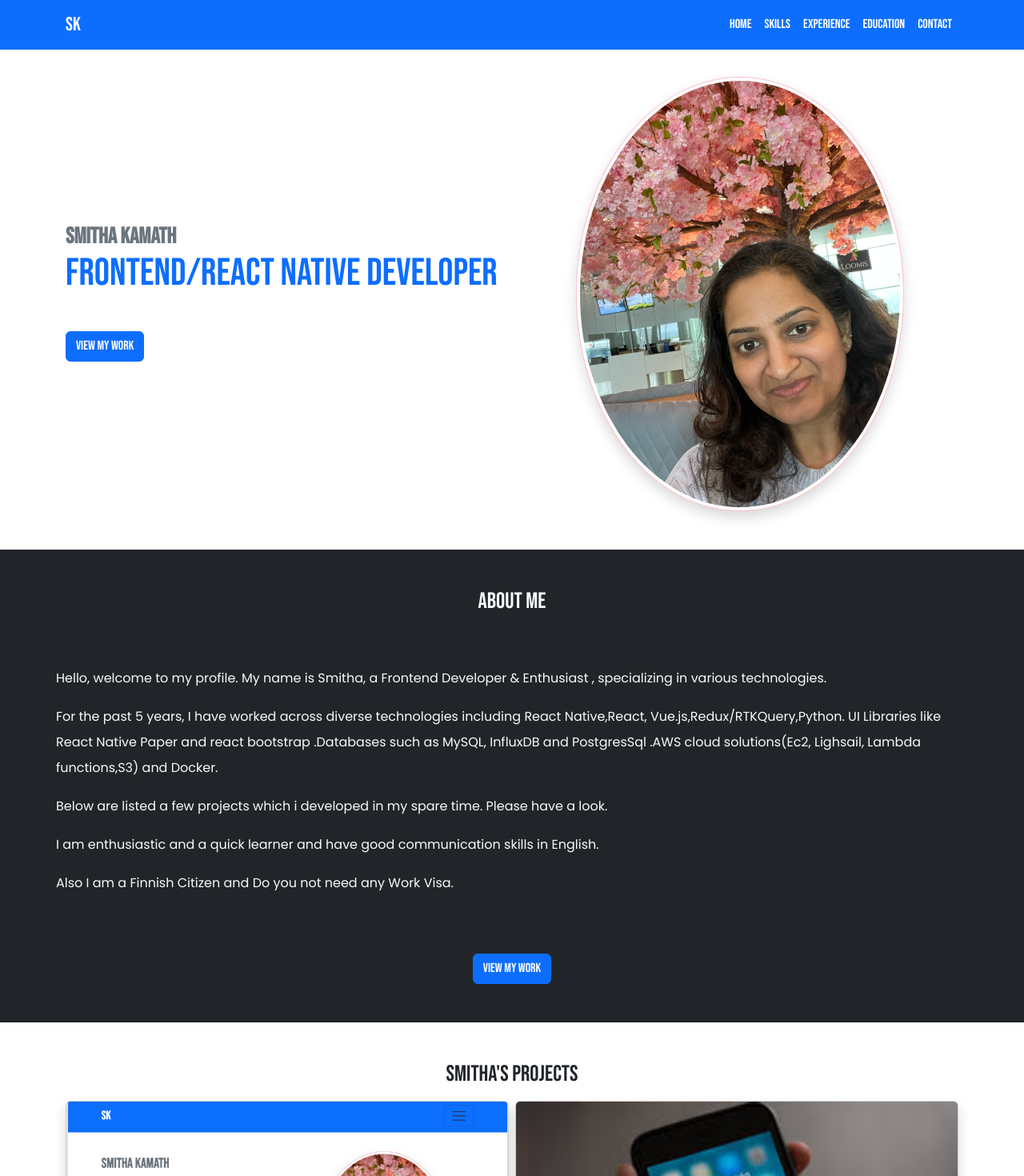
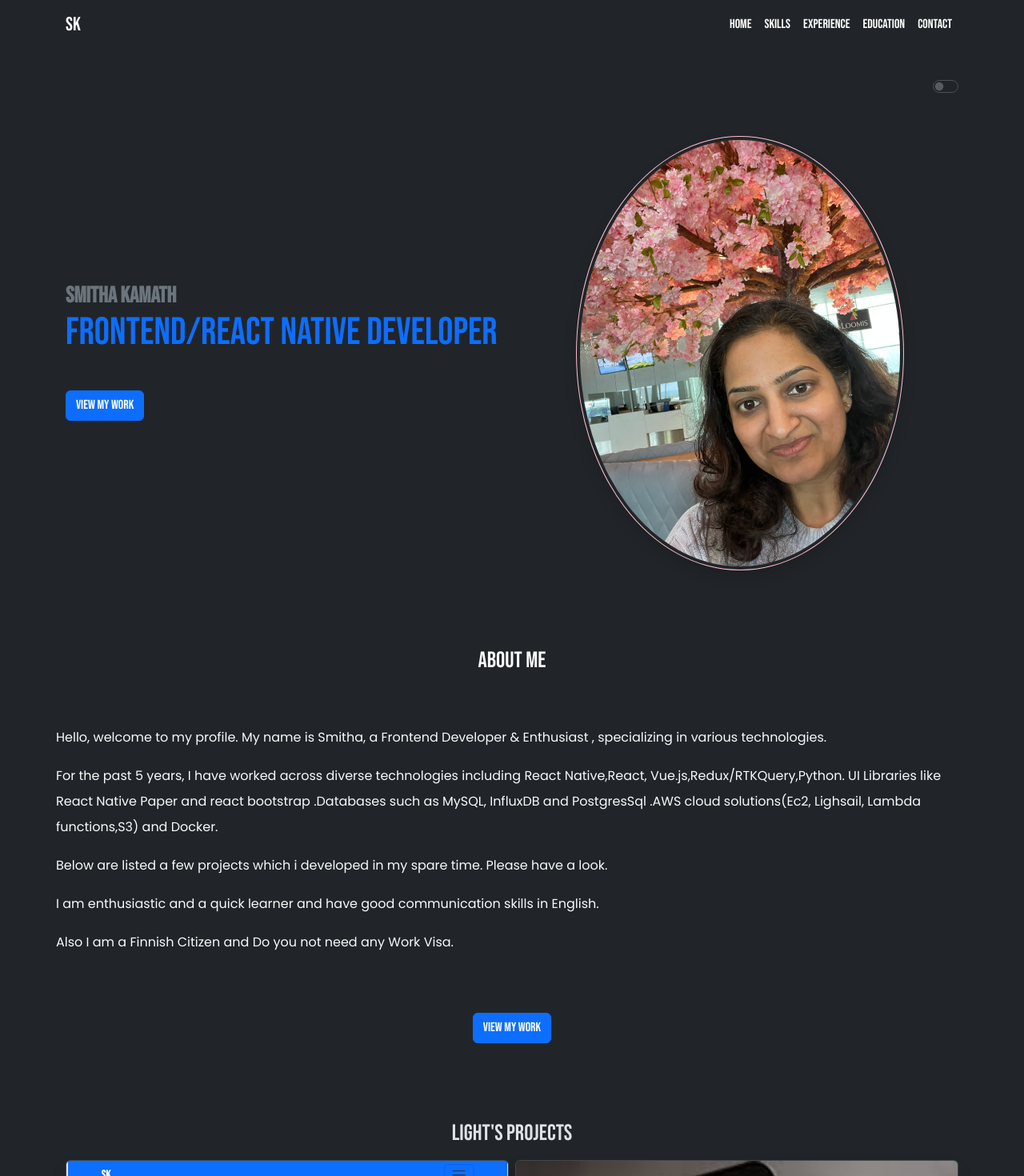
Before and after one commit to smitha-2020/reactAuthRtkQuery, a React (Vite) app: page / in a window 1280 px wide. Shown: the top 1470 px of the page at 80% size. Built offline with nearby package versions, Linux system fonts and the light colour scheme.

Commit message:
theme setup

```diff
--- a/index.html
+++ b/index.html
@@ -10,5 +10,6 @@
   <body>
     <div id="root"></div>
     <script type="module" src="/src/main.tsx"></script>
+    <script type="module" src="/src/js/main.js"></script>
   </body>
 </html>
--- a/src/assets/ProjectItems.tsx
+++ b/src/assets/ProjectItems.tsx
@@ -1,8 +1,6 @@
 import type { ProjectItemProps } from "../types/type";
 import Project1Img from "../assets/project1-img.jpg";
 import Project2Img from "../assets/project2-img.jpg";
-import Project3Img from "../assets/project3-img.jpg";
-import Project4Img from "../assets/project4-img.jpg";
 
 const ProjectsItems: ProjectItemProps[] = [
   {
@@ -18,7 +16,7 @@ const ProjectsItems: ProjectItemProps[] = [
     projectImg: Project2Img,
     projectTitle: "Project 2",
     projectDescription:
-      "Spearheaded the development of a cross-platform mobile app using React Native, enhancing user engagement.Collaborated with UI/UX designers(Figma) creating intuitive interface for iOS and Android.",
+      "Development of a cross-platform mobile app using React Native, creating intuitive interface for iOS and Android using component library to develop Theme and customise components.",
 
     projectLink: "https://github.com/smitha-2020/reactNative_examples",
   },
--- a/src/components/About.tsx
+++ b/src/components/About.tsx
@@ -3,7 +3,7 @@ import UIRowCenter from "./ui/UIRowCenter";
 
 const About = () => {
   return (
-    <div className="bg-dark text-light py-5 mb-5" id="about">
+    <div className="about text-light py-5 mb-5" id="about">
       <div className="container">
         <div className="row d-flex flex-column">
           <UIRowCenter style="col pb-5 fw-bolder">
--- a/src/components/Contact.tsx
+++ b/src/components/Contact.tsx
@@ -2,7 +2,7 @@ import UIRowCenter from "./ui/UIRowCenter";
 
 const Contact = () => {
   return (
-    <div className="bg-dark text-light py-5" id="contact">
+    <div className="contact text-light py-5" id="contact">
       <div className="container">
         <div className="row d-flex flex-column">
           <UIRowCenter style="col pb-5 fw-bolder">
--- a/src/components/Header.tsx
+++ b/src/components/Header.tsx
@@ -2,11 +2,34 @@ import ViewMyProjects from "./ViewMyProjects";
 import Image from "react-bootstrap/Image";
 import UIColumnCenter from "./ui/UIColumnCenter";
 import AuthorImg from "../assets/smitha_kamath.jpg";
+import { useContext } from "react";
+import { ThemeContext } from "./ThemeContextProvider";
 
 const Header = () => {
+  const appContext = useContext(ThemeContext);
+
+  const toggleTheme = () => {
+    appContext?.theme === "dark"
+      ? appContext?.setTheme("light")
+      : appContext?.setTheme("dark");
+
+    document.documentElement.setAttribute("data-bs-theme", appContext?.theme!);
+  };
+
   return (
     <header id="header" className={"pt-5"}>
       <div className="container">
+        <div className="row pt-5">
+          <div className="form-check form-switch d-flex flex-row justify-content-end">
+            <input
+              className="form-check-input"
+              type="checkbox"
+              role="switch"
+              id="flexSwitchCheckDefault"
+              onChange={toggleTheme}
+            />
+          </div>
+        </div>
         <div className="row">
           <UIColumnCenter style="flex-column align-items-start text-secondary py-5">
             <h3 className={"text-secondary fw-bold lh-1"}>SMITHA KAMATH</h3>
--- a/src/components/MyProjects.tsx
+++ b/src/components/MyProjects.tsx
@@ -8,7 +8,7 @@ const MyProjects = () => {
     <div id="projects">
       <div className="container card-main">
         <h3 className="mb-3 proj-card-title">
-          {appContext.toUpperCase()}'s Projects
+          {appContext?.theme.toUpperCase()}'s Projects
         </h3>
         <div className="row g-2">
           {ProjectsItems.map((proj) => (
--- a/src/components/NavigationBar.tsx
+++ b/src/components/NavigationBar.tsx
@@ -4,7 +4,7 @@ import Navbar from "react-bootstrap/Navbar";
 
 const NavigationBar = () => {
   return (
-    <Navbar expand="lg" fixed="top" bg="primary" data-bs-theme="light">
+    <Navbar expand="lg" fixed="top" className="navBar">
       <Container>
         <Navbar.Brand
           href="#home"
--- a/src/components/ThemeContextProvider.tsx
+++ b/src/components/ThemeContextProvider.tsx
@@ -1,9 +1,19 @@
-import { createContext, type ReactNode } from "react";
-export const ThemeContext = createContext("light");
+import { createContext, useState, type ReactNode } from "react";
+
+type ThemeContextProps = {
+  theme: string;
+  setTheme: React.Dispatch<React.SetStateAction<string>>;
+};
+
+interface CurrentUserContextType {
+  username: string;
+}
+export const ThemeContext = createContext<ThemeContextProps | null>(null);
 const ThemeContextProvider = ({ children }: { children: ReactNode }) => {
-  const name: string = "Smitha";
+  const [theme, setTheme] = useState("light");
+  const name = "Smitha";
 
-  return <ThemeContext value={name}>{children}</ThemeContext>;
+  return <ThemeContext value={{ theme, setTheme }}>{children}</ThemeContext>;
 };
 
 export default ThemeContextProvider;
--- /dev/null
+++ b/src/js/main.js
@@ -0,0 +1 @@
+document.documentElement.setAttribute("data-bs-theme", "dark");
--- a/src/scss/custom.scss
+++ b/src/scss/custom.scss
@@ -8,24 +8,41 @@
 @import "utilities";
 @import "functions";
 
-@function tint-color($color, $weight) {
-  @return mix(white, $color, $weight);
+$color-mode-type: data;
+
+@include color-mode(dark) {
+  .App {
+    .navBar {
+      background-color: var(--bs-gray-900);
+    }
+
+    a {
+      color: white !important;
+    }
+
+    .about,
+    .contact {
+      background-color: var(--bs-gray-900);
+    }
+  }
 }
 
-//custom color for existing theme
-//custom variable
-$custom-colors: (
-  "custom-color": tint-color(#0d6efd, 10%),
-);
+@include color-mode(light) {
+  .App {
+    .navBar {
+      background-color: var(--bs-gray);
+    }
+    a {
+      color: $secondary !important;
+    }
 
-//Merging existing to custom color
-$theme-colors: map-merge($theme-colors, $custom-colors);
+    .about,
+    .contact {
+      background-color: var(--bs-gray);
+    }
+  }
+}
 
-@import url("https://fonts.googleapis.com/css2?family=Bebas+Neue&family=Poppins:ital,wght@0,100;0,200;0,300;0,400;0,500;0,600;0,700;0,800;0,900;1,100;1,200;1,300;1,400;1,500;1,600;1,700;1,800;1,900&display=swap");
-
-* {
-  box-sizing: border-box;
-}
 .App {
   font-family: "Poppins", sans-serif;
 
@@ -38,10 +55,6 @@ $theme-colors: map-merge($theme-colors, $custom-colors);
     font-family: $font-stack;
     text-decoration: "underline";
   }
-  a {
-    color: $secondary !important;
-  }
-
   .custom-nav {
     @include flexPositioning(column, center);
     align-items: center;
@@ -53,6 +66,7 @@ $theme-colors: map-merge($theme-colors, $custom-colors);
       width: 100%;
     }
   }
+
   .card-main {
     margin-bottom: 50px;
     .proj-card {
@@ -75,4 +89,23 @@ $theme-colors: map-merge($theme-colors, $custom-colors);
   }
 }
 
+@function tint-color($color, $weight) {
+  @return mix(white, $color, $weight);
+}
+
+//custom color for existing theme
+//custom variable
+$custom-colors: (
+  "custom-color": tint-color(#0d6efd, 10%),
+);
+
+//Merging existing to custom color
+$theme-colors: map-merge($theme-colors, $custom-colors);
+
+@import url("https://fonts.googleapis.com/css2?family=Bebas+Neue&family=Poppins:ital,wght@0,100;0,200;0,300;0,400;0,500;0,600;0,700;0,800;0,900;1,100;1,200;1,300;1,400;1,500;1,600;1,700;1,800;1,900&display=swap");
+
+* {
+  box-sizing: border-box;
+}
+
 @import "bootstrap/scss/bootstrap";
```
